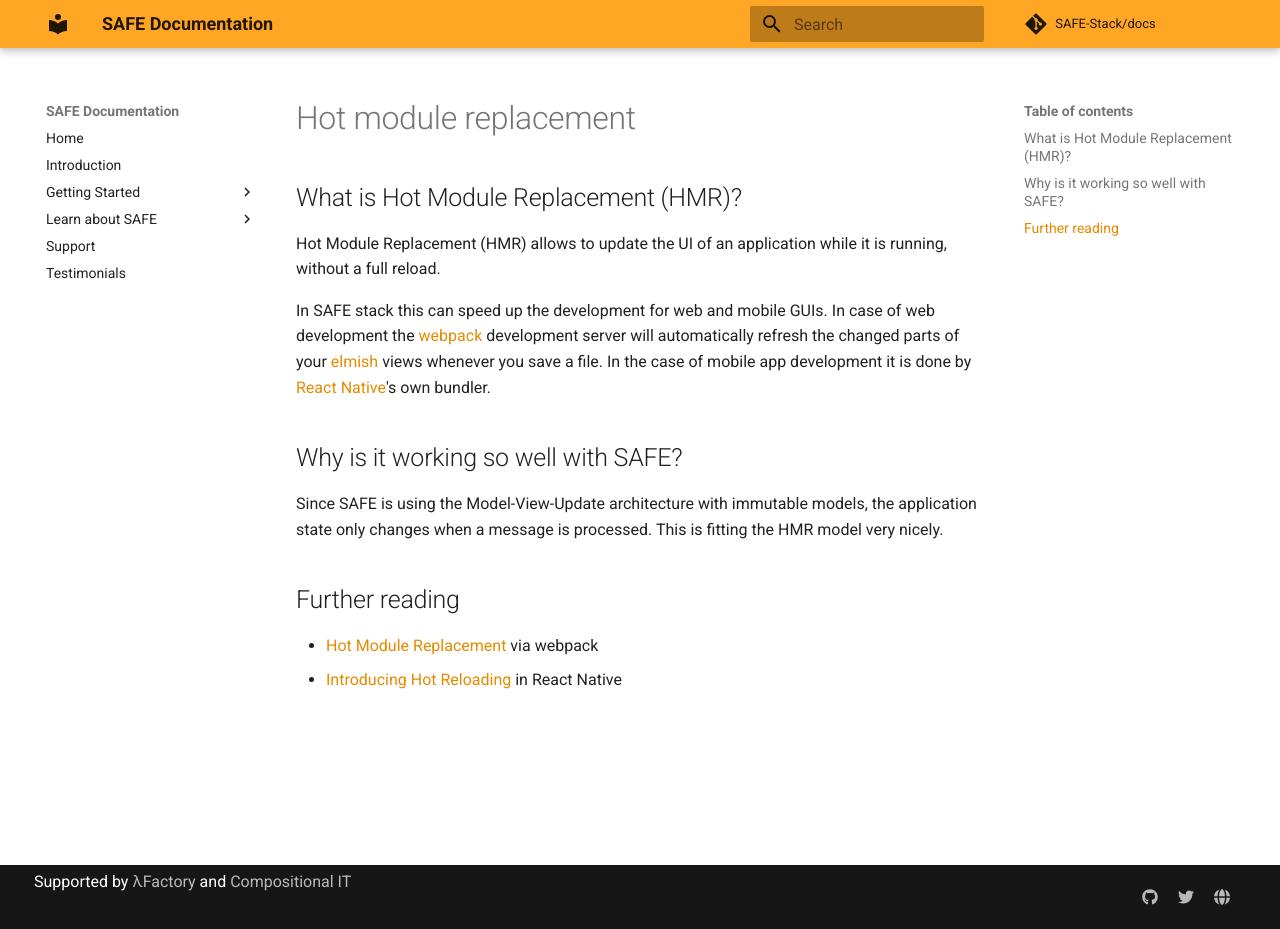
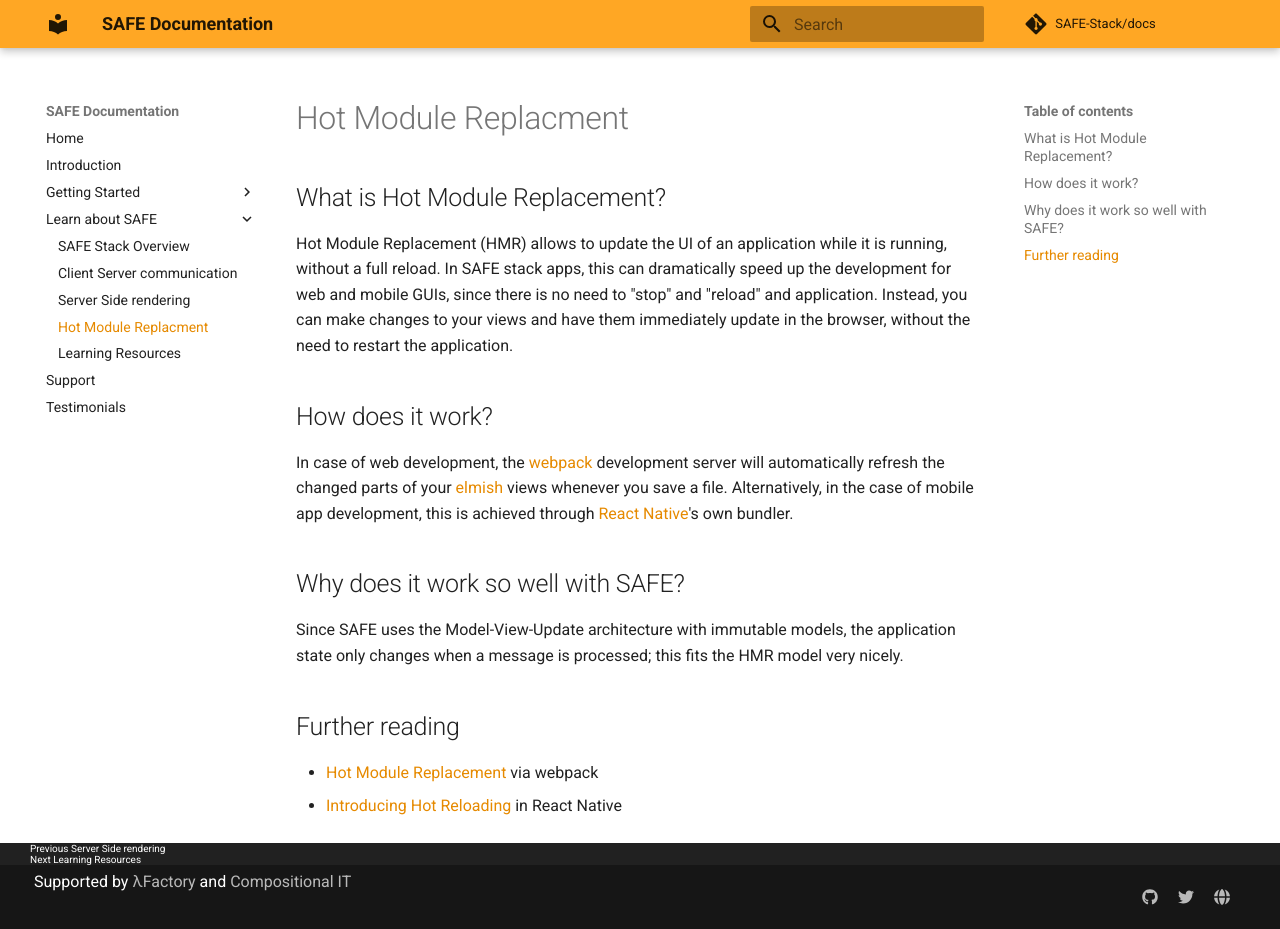
Before and after one commit to SAFE-Stack/docs, an MkDocs documentation site: the page built from docs/hot-module-replacement.md, in a window 1280 px wide and 929 px high. Built offline with MkDocs 1.6.1 and Material for MkDocs 9.7.7, drawn with Linux system fonts in a browser that asks for light colours; comment, search, counter and statistics services are not loaded; old or Windows-style settings are respelled for this version of MkDocs.

Commit message:
Small changes to hot module replacement.

```diff
--- a/docs/hot-module-replacement.md
+++ b/docs/hot-module-replacement.md
@@ -1,15 +1,12 @@
-## What is Hot Module Replacement (HMR)?
+## What is Hot Module Replacement?
+Hot Module Replacement (HMR) allows to update the UI of an application while it is running, without a full reload. In SAFE stack apps, this can dramatically speed up the development for web and mobile GUIs, since there is no need to "stop" and "reload" and application. Instead, you can make changes to your views and have them immediately update in the browser, without the need to restart the application.
 
-Hot Module Replacement (HMR) allows to update the UI of an application while it is running, without a full reload.
+## How does it work?
+In case of web development, the [webpack](https://webpack.js.org/) development server will automatically refresh the changed parts of your [elmish](https://github.com/fable-elmish/elmish) views whenever you save a file. Alternatively, in the case of mobile app development, this is achieved through [React Native](https://facebook.github.io/react-native/)'s own bundler.
 
-In SAFE stack this can speed up the development for web and mobile GUIs. In case of web development the [webpack](https://webpack.js.org/) development server will automatically refresh the changed parts of your [elmish](https://github.com/fable-elmish/elmish) views whenever you save a file. In the case of mobile app development it is done by [React Native](https://facebook.github.io/react-native/)'s own bundler.
-
-## Why is it working so well with SAFE?
-
-Since SAFE is using the Model-View-Update architecture with immutable models, the application state only changes when a message is processed.
-This is fitting the HMR model very nicely.
+## Why does it work so well with SAFE?
+Since SAFE uses the Model-View-Update architecture with immutable models, the application state only changes when a message is processed; this fits the HMR model very nicely.
 
 ## Further reading
-
 * [Hot Module Replacement](https://webpack.js.org/concepts/hot-module-replacement/) via webpack
 * [Introducing Hot Reloading](https://facebook.github.io/react-native/blog/2016/03/24/introducing-hot-reloading.html) in React Native
--- a/mkdocs.yml
+++ b/mkdocs.yml
@@ -33,6 +33,7 @@
   - 'SAFE Stack Overview' : 'overview.md'
   - 'Client Server communication' : 'client-server.md'
   - 'Server Side rendering' : 'server-side-rendering.md'
+  - 'Hot Module Replacment' : 'hot-module-replacement.md'
   - 'Learning Resources': 'learning.md'
 - Support: 'support.md'
 - Testimonials: 'testimonials.md'
```
Also changed, not shown: docs/intro.md (+1 -1 lines).
